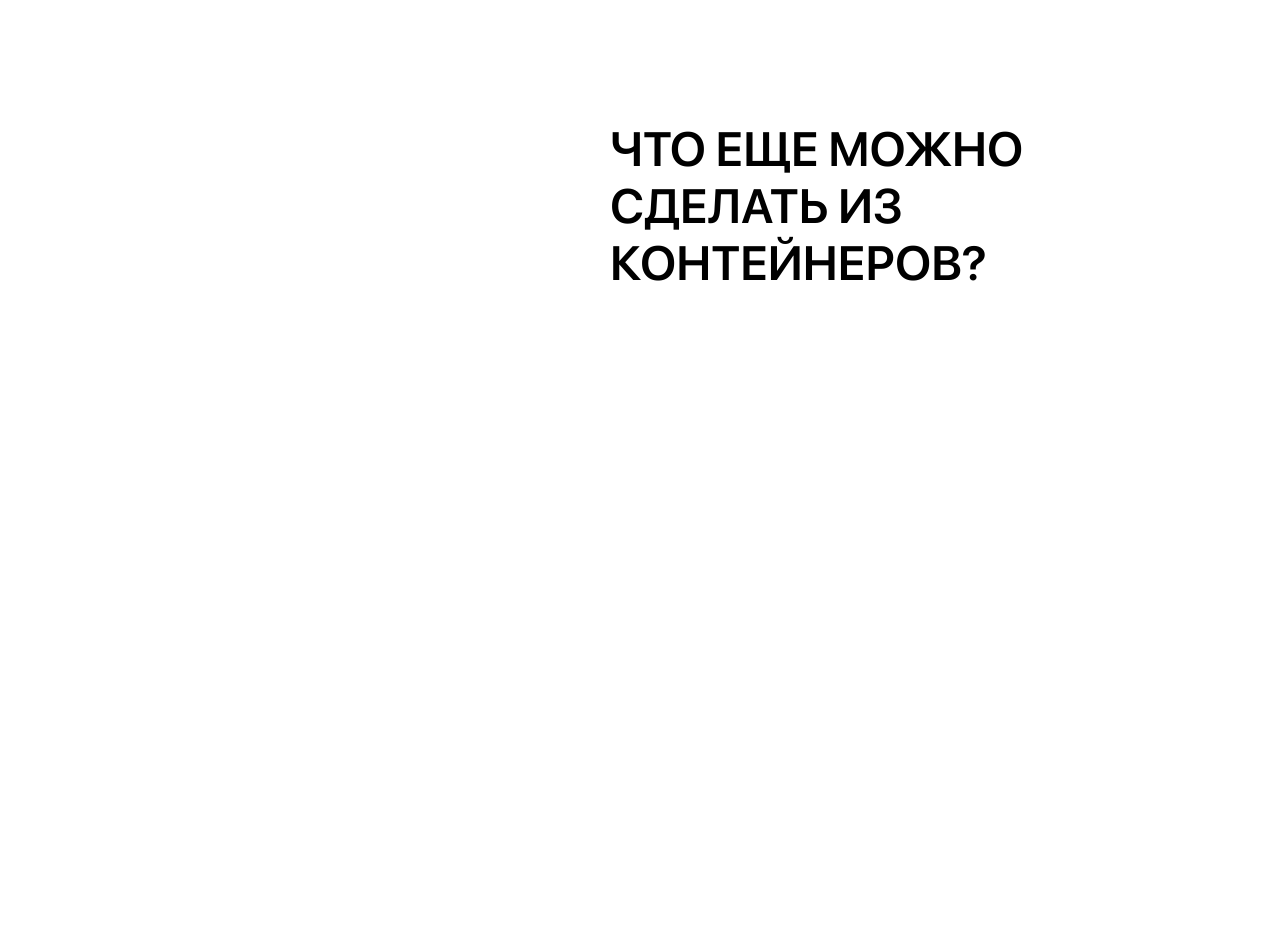
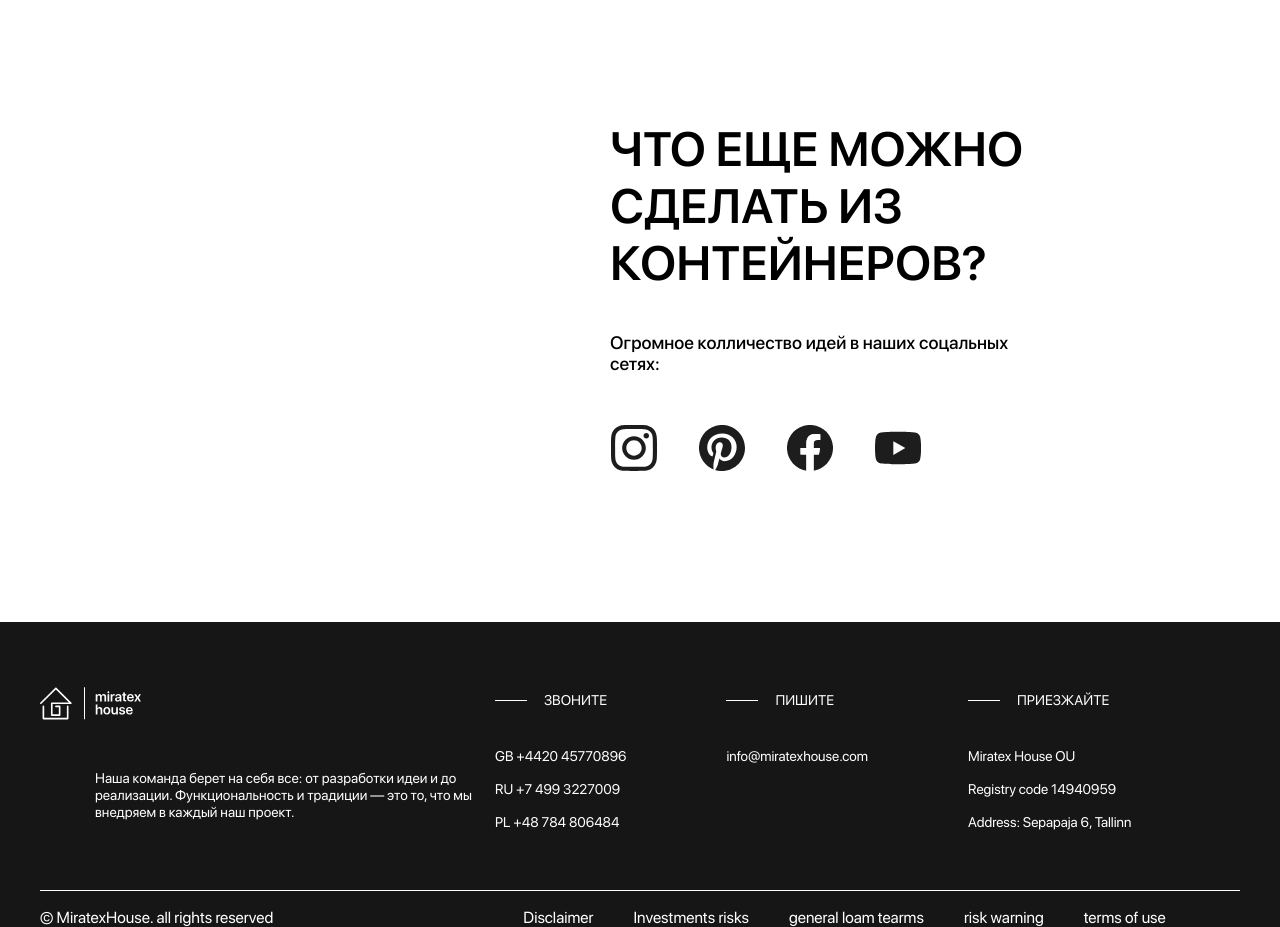
Before and after one commit to N332y/site3, a plain HTML site: page index.html in a window 1280 px wide. Shown: the part 6000-6927 px from the top of the page. Before the commit the page ends 6292 px from the top, so only its background shows below. Drawn offline with Linux system fonts and the light colour scheme.

Commit message:
1
Signed-off-by: N332y <rizosimov97@gmail.com>

```diff
--- a/assets/css/style.css
+++ b/assets/css/style.css
@@ -409,12 +409,127 @@ nav{
     padding: 20px 20px 20px 20px;
     margin-right: 80px;
 }
+.sec6_cont_text{
+    margin-left: 570px;
+}
 .sec6_text1{
     margin-top: 150px;
-    margin-left: 570px;
     width: 600px;
     height: 171px;
     font-weight: 600;
     font-size: 48px;
     line-height: 57px;
 }
+.sec6_text2{
+    font-weight: 500;
+    font-size: 18px;
+    margin-top: 40px;
+    width: 400px;
+    line-height: 21px;
+    height: 42px;
+}
+.sec6_imgs_cont{
+    display: flex;
+    width: 312px;
+    margin-top: 50px;
+    justify-content: space-between;
+    margin-bottom: 150px;
+}
+/* Footer */
+footer{
+    background-color: #161616;
+}
+.sec7_wrapper{
+    display: flex;
+    color: #FFFFFF;
+    border-bottom: 1px solid #FFFFFF;
+}
+.logo_footer{
+    margin-top: 65px;
+}
+.sec7_text1{
+    width: 400px;
+    height: 51px;
+    font-weight: 400;
+    font-size: 14px;
+    line-height: 17px;
+    margin-top: 46px;
+    margin-left: 55px;
+}
+.sec7_line_cont{
+    display: flex;
+}
+.line{
+    width: 32px;
+    height: 1px;
+    background-color: #FFFFFF;
+    margin-right: 17px;
+    margin-top: 8px;
+}
+.sec7_text2{
+    margin-top: 40px;
+    font-weight: 400;
+    font-size: 14px;
+}
+.sec7_text3{
+    margin-top: 17px;
+    font-weight: 400;
+    font-size: 14px;
+}
+.sec7_text4{
+    margin-top: 17px;
+    font-weight: 400;
+    font-size: 14px;
+    margin-bottom: 60px;
+}
+.sec7_text5{
+    margin-top: 40px;
+    font-weight: 400;
+    font-size: 14px;
+}
+.sec7_text6{
+    margin-top: 40px;
+    font-weight: 400;
+    font-size: 14px;
+}
+.sec7_text7{
+    margin-top: 17px;
+    font-weight: 400;
+    font-size: 14px;
+}
+.sec7_text8{
+    margin-top: 17px;
+    font-weight: 400;
+    font-size: 14px;
+}
+.sec7_line_cont{
+    margin-top: 70px;
+}
+.sec7_text_line_cont{
+    font-weight: 400;
+    font-size: 14px;
+}
+.sec7_cont2{
+    margin-right: 100px;
+}
+.sec7_footer-bottom_text_cont{
+    display: flex;
+    color: #FFFFFF;
+    margin-top: 17px;
+}
+.sec7_footer-bottom_text1{
+    margin-right: 250px;
+}
+.sec7_footer-bottom_text2{
+    margin-right: 40px
+}
+.sec7_footer-bottom_text2:hover{
+    color: orange;
+}
+.sec6_imgs:hover{
+    height: 50px;
+    width: 50px;
+}
+.sec6_arrows_border:hover{
+    border: 1px solid orange;
+}
--- a/index.html
+++ b/index.html
@@ -15,7 +15,7 @@
                 <img src="assets/img/logo.svg" alt="Miratex">
                 <nav>
                     <ul class="header_con1">
-                        <li><a href="#" class="header_t1">Каталог</a></li>
+                        <li><a href="#Section4" class="header_t1">Каталог</a></li>
                         <li><a href="#" class="header_t1">Контакты</a></li>
                     </ul>
                     <a href="#" class="header_t2">Зарабатывай с нами</a>
@@ -163,9 +163,60 @@
                 </div>
                 <div class="sec6_cont_text">
                     <p class="sec6_text1">ЧТО ЕЩЕ МОЖНО СДЕЛАТЬ ИЗ КОНТЕЙНЕРОВ?</p>
+                    <p class="sec6_text2">Огромное колличество идей в наших соцальных сетях:</p>
+                    <div class="sec6_imgs_cont">
+                        <img src="./assets/img/iconS1.svg" alt="" class="sec6_imgs" height="48px" width="48px">
+                        <img src="./assets/img/iconS3.svg" alt="" class="sec6_imgs" height="48px" width="48px">
+                        <img src="./assets/img/iconS2.svg" alt="" class="sec6_imgs" height="48px" width="48px">
+                        <img src="./assets/img/iconS4.svg" alt="" class="sec6_imgs" height="48px" width="48px">
+                    </div>
                 </div>
             </div>
         </div>
     </section>
+    <!-- Footer -->
+    <footer class="sec7_footer">
+        <div class="container">
+            <div class="sec7_wrapper">
+                <div class="sec7_cont1">
+                    <img src="./assets/img/logo1.svg" alt="" class="logo_footer">
+                    <p class="sec7_text1">Наша команда берет на себя все: от разработки идеи и до реализации. Функциональность и традиции — это то, что мы внедряем в каждый наш проект.</p>
+                </div>
+                <div class="sec7_cont2">
+                    <div class="sec7_line_cont">
+                        <div class="line"></div>
+                        <p class="sec7_text_line_cont">ЗВОНИТЕ</p>
+                    </div>
+                    <p class="sec7_text2">GB +4420 45770896</p>
+                    <p class="sec7_text3">RU +7 499 3227009</p>
+                    <p class="sec7_text4">PL +48 784 806484</p>
+                </div>
+                <div class="sec7_cont2">
+                    <div class="sec7_line_cont">
+                        <div class="line"></div>
+                        <p class="sec7_text_line_cont">ПИШИТЕ</p>
+                    </div>
+                    <p class="sec7_text5">info@miratexhouse.com</p>
+                </div>
+                <div class="sec7_cont2">
+                    <div class="sec7_line_cont">
+                        <div class="line"></div>
+                        <p class="sec7_text_line_cont">ПРИЕЗЖАЙТЕ</p>
+                    </div>
+                    <p class="sec7_text6">Miratex House OU</p>
+                    <p class="sec7_text7">Registry code 14940959</p>
+                    <p class="sec7_text8">Address: Sepapaja 6, Tallinn</p>
+                </div>
+            </div>
+            <div class="sec7_footer-bottom_text_cont">
+                <p class="sec7_footer-bottom_text1">© MiratexHouse. all rights reserved</p>
+                <p class="sec7_footer-bottom_text2">Disclaimer</p>
+                <p class="sec7_footer-bottom_text2">Investments risks</p>
+                <p class="sec7_footer-bottom_text2">general loam tearms</p>
+                <p class="sec7_footer-bottom_text2">risk warning</p>
+                <p class="sec7_footer-bottom_text2">terms of use</p>
+            </div>
+        </div>
+    </footer>
 </body>
 </html>
```
